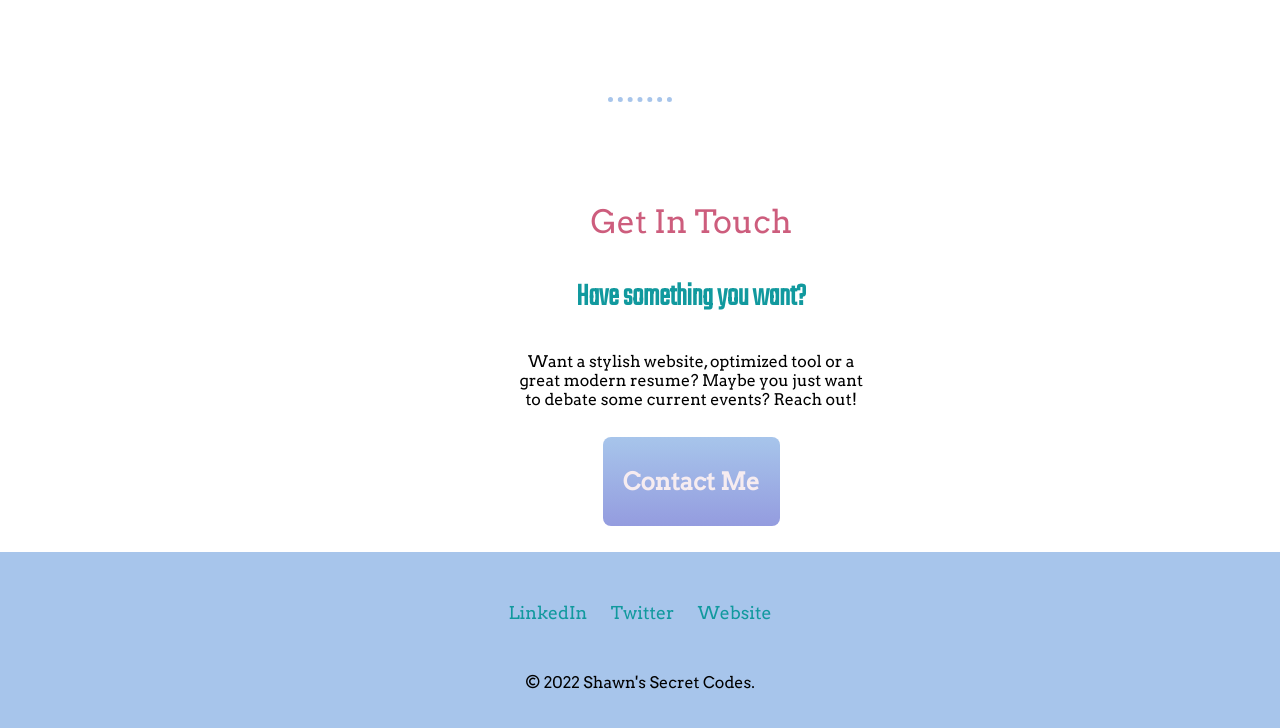
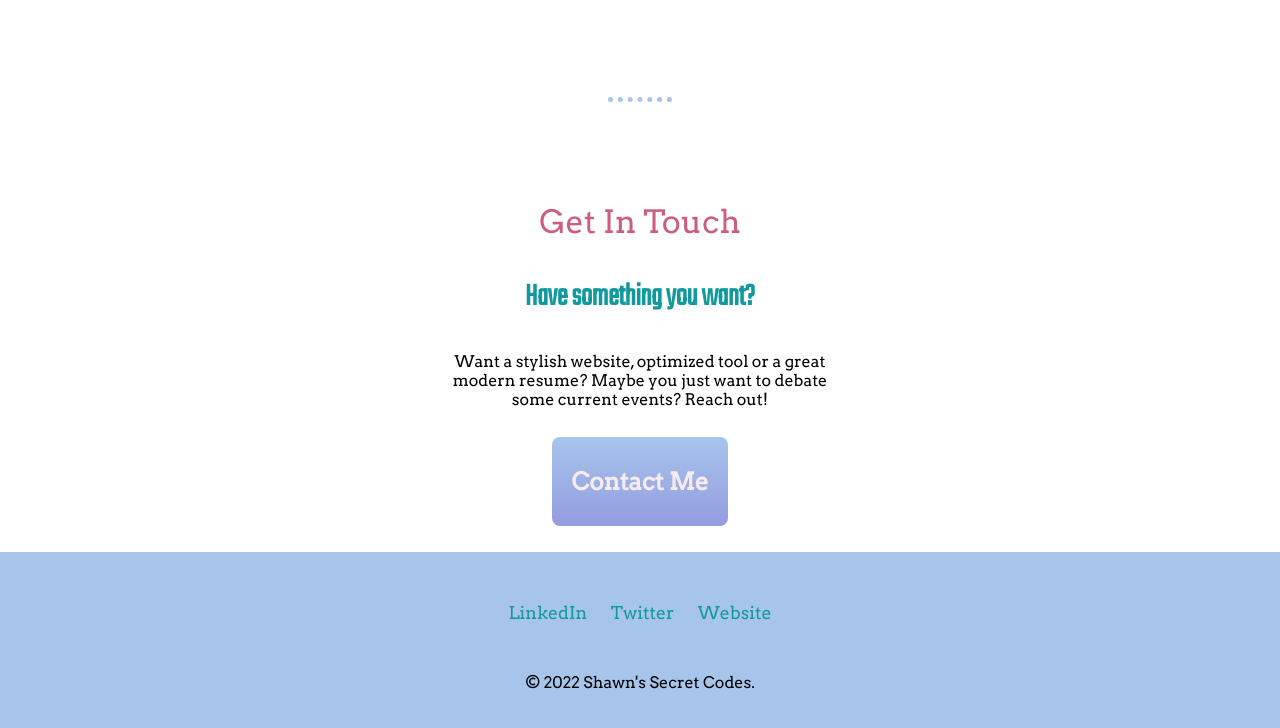
Before and after one commit to smalone15/Personal-Site, a plain HTML site: page index.html in a window 1280 px wide. Shown: the part 1715-2443 px from the top of the page. Drawn offline with Linux system fonts and the light colour scheme.

Commit message:
fixing contact section on home page

```diff
--- a/CSS/styles.css
+++ b/CSS/styles.css
@@ -272,7 +272,7 @@ hr {
   height: 40px;
 }
 
-.contact-me {
+.contact-me-cv {
   margin-left: 8%;
 }
 
```
